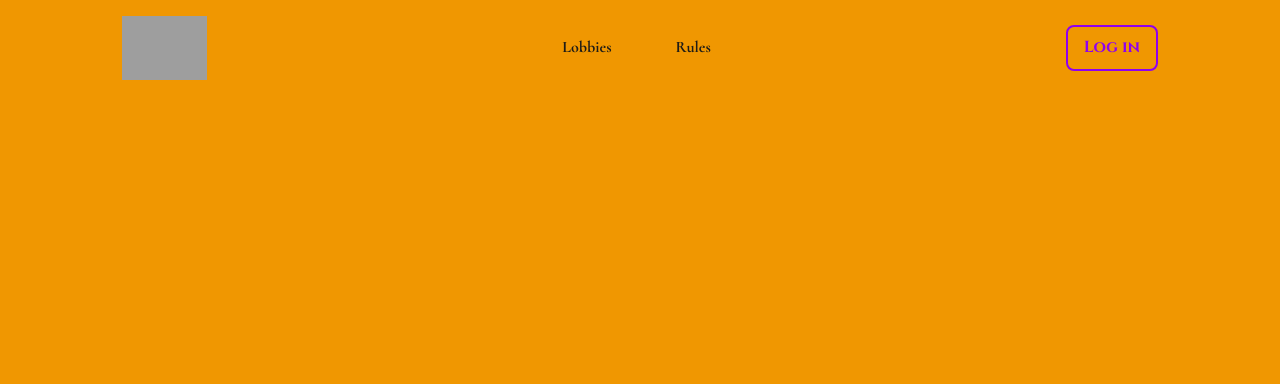
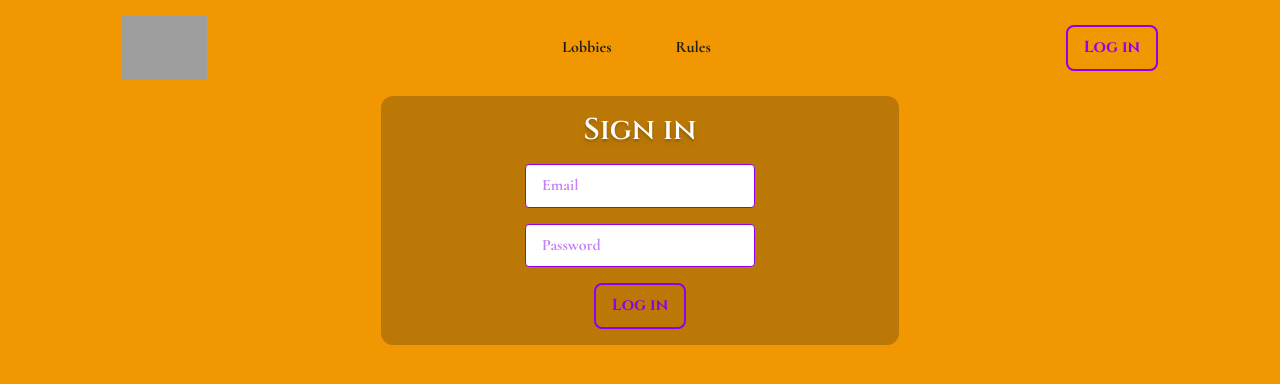
Before and after one commit to Skidysch/7Wonders, a Vue app in the folder 7wonders-frontend/: page /auth in a window 1280 px wide. Shown: the top 384 px of the page. Built offline with nearby package versions, Linux system fonts and the light colour scheme; grey boxes are pictures that could not be loaded; the HTML template or start-up script is replaced by a standard one.

Commit message:
Added Auth page (to be edited later), fixed button styles

```diff
--- a/7wonders-frontend/src/components/Button.vue
+++ b/7wonders-frontend/src/components/Button.vue
@@ -13,7 +13,7 @@ const props = defineProps<{
   <button
     v-if="variant === 'filled'"
     :type="type || 'button'"
-    class="flex items-center border-2 border-secondary-dark bg-secondary text-white font-bold font-cinzel text-normal rounded-lg hover:cursor-pointer hover:bg-secondary-dark hover:text-white transition duration-300 ease-in-out"
+    class="flex items-center justify-center border-2 border-secondary-dark bg-secondary text-white font-bold font-cinzel text-normal rounded-lg hover:cursor-pointer hover:bg-secondary-dark hover:text-white transition duration-300 ease-in-out"
     :class="size === 'small' ? 'py-1 px-2' : size === 'large' ? 'py-4 px-8' : 'py-2 px-4'"
   >
     <i v-if="icon" :class="icon"></i>
@@ -22,7 +22,7 @@ const props = defineProps<{
   <button
     v-else
     :type="type || 'button'"
-    class="flex items-center border-2 border-secondary text-secondary font-bold font-cinzel text-normal py-2 px-4 rounded-lg hover:cursor-pointer hover:bg-secondary-dark hover:text-white transition duration-300 ease-in-out"
+    class="flex items-center justify-center border-2 border-secondary text-secondary font-bold font-cinzel text-normal py-2 px-4 rounded-lg hover:cursor-pointer hover:bg-secondary-dark hover:text-white transition duration-300 ease-in-out"
   >
     <i v-if="icon" :class="icon"></i>
     {{ text }}
--- a/7wonders-frontend/src/components/Header.vue
+++ b/7wonders-frontend/src/components/Header.vue
@@ -16,7 +16,7 @@ import Button from '@/components/Button.vue'
       </ul>
     </nav>
     <div>
-      <RouterLink to="/signin">
+      <RouterLink to="/auth">
         <Button text="Log in" />
       </RouterLink>
     </div>
--- /dev/null
+++ b/7wonders-frontend/src/components/Signin.vue
@@ -0,0 +1,52 @@
+<script setup lang="ts">
+import { ref } from 'vue'
+import axios from 'axios'
+import Button from '@/components/Button.vue'
+
+const email = ref('')
+const password = ref('')
+const errorMessage = ref('')
+
+const handleLogin = async () => {
+  try {
+    await axios.post(
+      'http://localhost:3000/api/auth/login',
+      {
+        email: email.value,
+        password: password.value,
+      },
+      {
+        withCredentials: true,
+      },
+    )
+
+    // Успешный вход — редирект на главную страницу, например
+    window.location.href = '/'
+  } catch (error: any) {
+    errorMessage.value = error.response.data.message || 'Login failed'
+  }
+}
+</script>
+<template>
+  <div
+    class="w-1/2 h-1/2 py-4 px-12 rounded-xl bg-black-25 flex flex-col justify-center items-center text-center self-center"
+  >
+    <form @submit.prevent="handleLogin" method="post" class="flex flex-col gap-4">
+      <h3 class="font-semibold text-3xl text-white text-shadow-lg">Sign in</h3>
+      <input
+        type="email"
+        v-model="email"
+        placeholder="Email"
+        class="w-full px-4 py-2 bg-white rounded-sm border border-secondary outline-none text-secondary font-bold"
+      />
+      <input
+        type="password"
+        v-model="password"
+        placeholder="Password"
+        class="w-full px-4 py-2 bg-white rounded-sm border border-secondary outline-none text-secondary font-bold"
+      />
+      <Button text="Log in" type="submit" class="self-center" />
+      <p v-if="errorMessage" class="text-red-500 text-sm">{{ errorMessage }}</p>
+    </form>
+  </div>
+</template>
--- a/7wonders-frontend/src/router/index.ts
+++ b/7wonders-frontend/src/router/index.ts
@@ -1,10 +1,12 @@
 import { createRouter, createWebHistory } from 'vue-router'
 import HomeView from '@/views/HomeView.vue'
 import LobbiesView from '@/views/LobbiesView.vue'
+import AuthView from '@/views/AuthView.vue'
 
 const routes = [
   { path: '/', name: 'home', component: HomeView },
   { path: '/lobbies', name: 'lobbies', component: LobbiesView },
+  { path: '/auth', name: 'auth', component: AuthView },
 ]
 
 const router = createRouter({
--- /dev/null
+++ b/7wonders-frontend/src/views/AuthView.vue
@@ -0,0 +1,7 @@
+<script setup lang='ts'>
+import Signin from '@/components/Signin.vue'
+</script>
+
+<template>
+	<Signin />
+</template>
```
